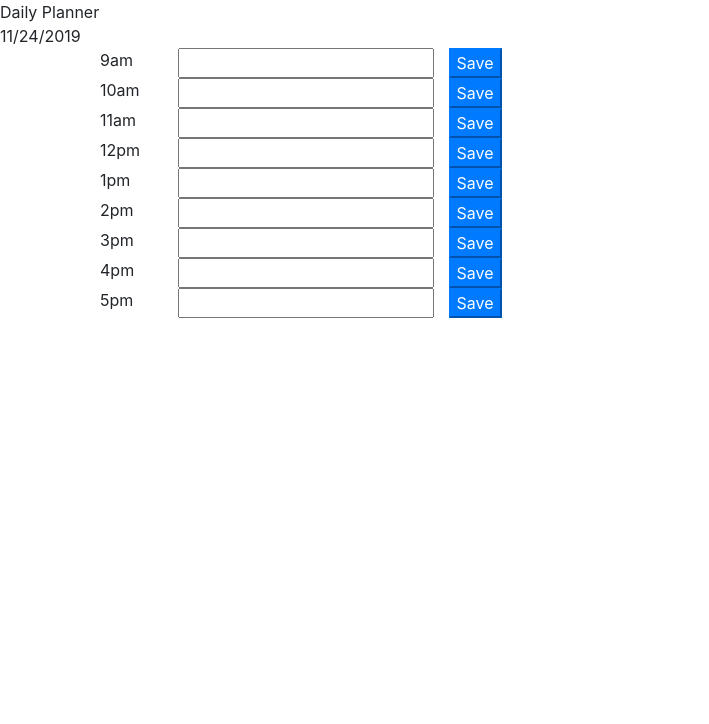
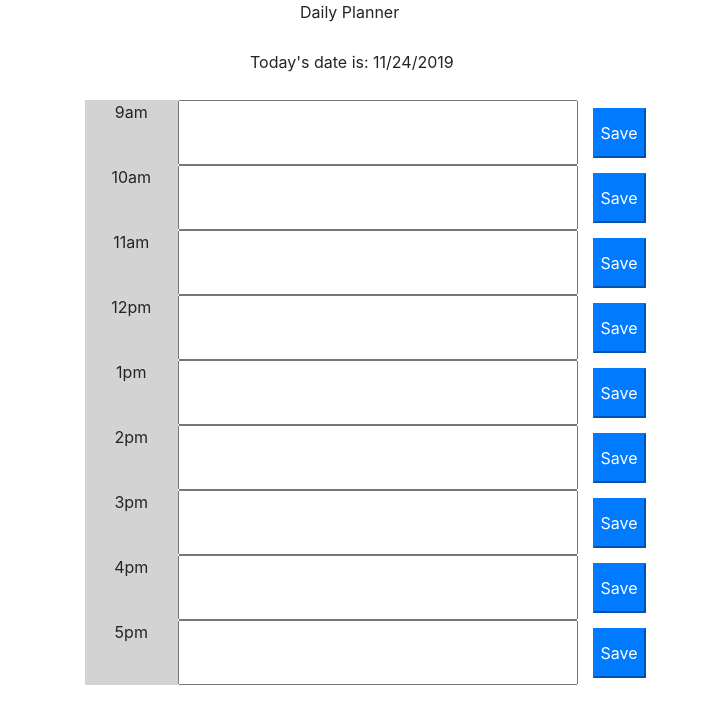
Before and after one commit to PattonParham/Day-Planner, a plain HTML site: page index.html in a window 1280 px wide. Shown: the whole page, without its empty margins (0-709 px from the left). Drawn offline with nearby package versions, Linux system fonts and the light colour scheme.

Commit message:
Some styling added

```diff
--- a/index.html
+++ b/index.html
@@ -22,95 +22,96 @@
         <title>Work Day Scheduler</title>
       </head>
 <body>
-    <header id = "header">Daily Planner</header>
-    <div id = "date"></div>
-<div class = "container" >
+
+<div class = "container">
     <div class = "col">
+            <header id = "header"  style = "margin-left: 200px; height: 50px;" >Daily Planner</header>
+    <div id = "date" style = "margin-left: 150px; height: 50px;" ></div>
         <div class = "row">
-            <div class = "col-1" id ="9amtext">9am</div>
+            <div class = "col-1" id ="9amtext" style = "background-color: lightgray; text-align: center; ">9am</div>
 
-                <input class = "text" id = "Nine"></input>
+                <input class = "text" id = "Nine" style = "height: 65px; width: 400px;"></input>
 
             <div class = "col-1">
-               <button class = "btn-primary" id = "9am" data-time = "9" >Save</button>
+               <button class = "btn-primary" id = "9am" data-time = "9" style = "height: 50px; margin-top: 7.5px;" >Save</button>
             </div>
         </div>
         <div class = "row">
-            <div class = "col-1" id ="10amtext">10am</div>
+            <div class = "col-1" id ="10amtext" style = "background-color: lightgray; text-align: center;">10am</div>
 
-            <input class = "text" id = "Ten"></input>
+            <input class = "text" id = "Ten" style = "height: 65px; width: 400px;"></input>
 
             <div class = "col-1">
-               <button class = "btn-primary" id = "10am" data-time = "10" >Save</button>
+               <button class = "btn-primary" id = "10am" data-time = "10" style = "height: 50px; margin-top: 7.5px;" >Save</button>
             </div>
         </div>
         <div class = "row">
-            <div class = "col-1" id ="11amtext">11am</div>
+            <div class = "col-1" id ="11amtext" style = "background-color: lightgray; text-align: center;">11am</div>
 
-            <input class = "text" id = "Eleven"></input>
+            <input class = "text" id = "Eleven" style = "height: 65px; width: 400px;"></input>
 
 
             <div class = "col-1">
-               <button class = "btn-primary" id = "11am" data-time = "11" >Save</button>
+               <button class = "btn-primary" id = "11am" data-time = "11" style = "height: 50px; margin-top: 7.5px;" >Save</button>
             </div>
         </div>
         <div class = "row">
-            <div class = "col-1" id ="12pmtext">12pm</div>
+            <div class = "col-1" id ="12pmtext" style = "background-color: lightgray; text-align: center;">12pm </div>
 
-            <input class = "text" id = "Twelve"></input>
+            <input class = "text" id = "Twelve" style = "height: 65px; width: 400px;"></input>
 
 
             <div class = "col-1">
-               <button class = "btn-primary" id = "12pm" data-time = "12" >Save</button>
+               <button class = "btn-primary" id = "12pm" data-time = "12" style = "height: 50px; margin-top: 7.5px;" >Save</button>
             </div>
         </div>
         <div class = "row">
-            <div class = "col-1" id ="1pmtext">1pm</div>
+            <div class = "col-1" id ="1pmtext" style = "background-color: lightgray; text-align: center;">1pm</div>
 
-            <input class = "text" id = "One"></input>
+            <input class = "text" id = "One" style = "height: 65px; width: 400px;"></input>
 
 
             <div class = "col-1">
-               <button class = "btn-primary" id = "1pm" data-time = "13" >Save</button>
+               <button class = "btn-primary" id = "1pm" data-time = "13" style = "height: 50px; margin-top: 7.5px;">Save</button>
             </div>
         </div>
         <div class = "row">
-            <div class = "col-1" id ="2pmtext">2pm</div>
+            <div class = "col-1" id ="2pmtext" style = "background-color: lightgray; text-align: center;">2pm</div>
 
-            <input class = "text" id = "Two"></input>
+            <input class = "text" id = "Two" style = "height: 65px; width: 400px;"></input>
 
             <div class = "col-1">
-               <button class = "btn-primary" id = "2pm" data-time = "14" >Save</button>
+               <button class = "btn-primary" id = "2pm" data-time = "14" style = "height: 50px; margin-top: 7.5px;">Save</button>
             </div>
         </div>
         <div class = "row">
-            <div class = "col-1" id ="3pmtext">3pm</div>
+            <div class = "col-1" id ="3pmtext" style = "background-color: lightgray; text-align: center;">3pm</div>
 
-            <input class = "text" id = "Three"></input>
+            <input class = "text" id = "Three" style = "height: 65px; width: 400px;"></input>
 
 
             <div class = "col-1">
-               <button class = "btn-primary" id = "3pm" data-time = "15" >Save</button>
+               <button class = "btn-primary" id = "3pm" data-time = "15" style = "height: 50px; margin-top: 7.5px;">Save</button>
             </div>
         </div>
         <div class = "row">
-            <div class = "col-1" id ="4pmtext">4pm</div>
+            <div class = "col-1" id ="4pmtext" style = "background-color: lightgray; text-align: center;">4pm</div>
 
-            <input class = "text" id = "Four"></input>
+            <input class = "text" id = "Four" style = "height: 65px; width: 400px;"></input>
 
 
             <div class = "col-1">
-               <button class = "btn-primary" id = "4pm" data-time = "16" >Save</button>
+               <button class = "btn-primary" id = "4pm" data-time = "16" style = "height: 50px; margin-top: 7.5px;">Save</button>
             </div>
         </div>
         <div class = "row">
-            <div class = "col-1" id ="5pmtext">5pm</div>
+            <div class = "col-1" id ="5pmtext" style = "background-color: lightgray; text-align: center;">5pm</div>
 
-            <input class = "text" id = "Five"></input>
+            <input class = "text" id = "Five" style = "height: 65px; width: 400px;"></input>
 
 
             <div class = "col-1">
-               <button class = "btn-primary" id = "5pm" data-time = "17" >Save</button>
+               <button class = "btn-primary" id = "5pm" data-time = "17" style = "height: 50px; margin-top: 7.5px;">Save</button>
             </div>
         </div>
     </div>
--- a/script.js
+++ b/script.js
@@ -14,7 +14,7 @@ console.log(moment().date())
 //Current Date displayed. Use Date.getTime() to figure this out - scratch that
 //getFullYear(), getMonth(), getDate() are what I want to use
 //This should #%&*ing work, idk why it doesn't:
-$("#date").text((moment().month()) + 1 + "/" + (moment().date()) + "/" + (moment().year()))
+$("#date").text("Today's date is: " + ((moment().month()) + 1 )+ "/" + (moment().date()) + "/" + (moment().year()))
 //$("#date").text = (Day.getMonth()) + "/" + (Day.getDate()) + "/" + (Day.getFullYear());
 //document.getElementById("date").innerHTML = (Day.getMonth() + 1) + "/" + (Day.getDate()) + "/" + (Day.getFullYear());
 
@@ -29,14 +29,14 @@ var time =  $(this).attr("data-time")
 
 
 if (time < currentHours){
-    $(this).css("background-color", "grey");
+    $(".text").css('color', 'grey');
 }
-if (time = currentHours){
-    $(this).css("background-color", "red");
+if (time === currentHours){
+    $(".text").css('color', 'red');
 }
 
-if (time = currentHours){
-    $(this).css("background-color", "green");
+if (time > currentHours){
+    $(".text").css('color', 'green');
 }
 
 
```
